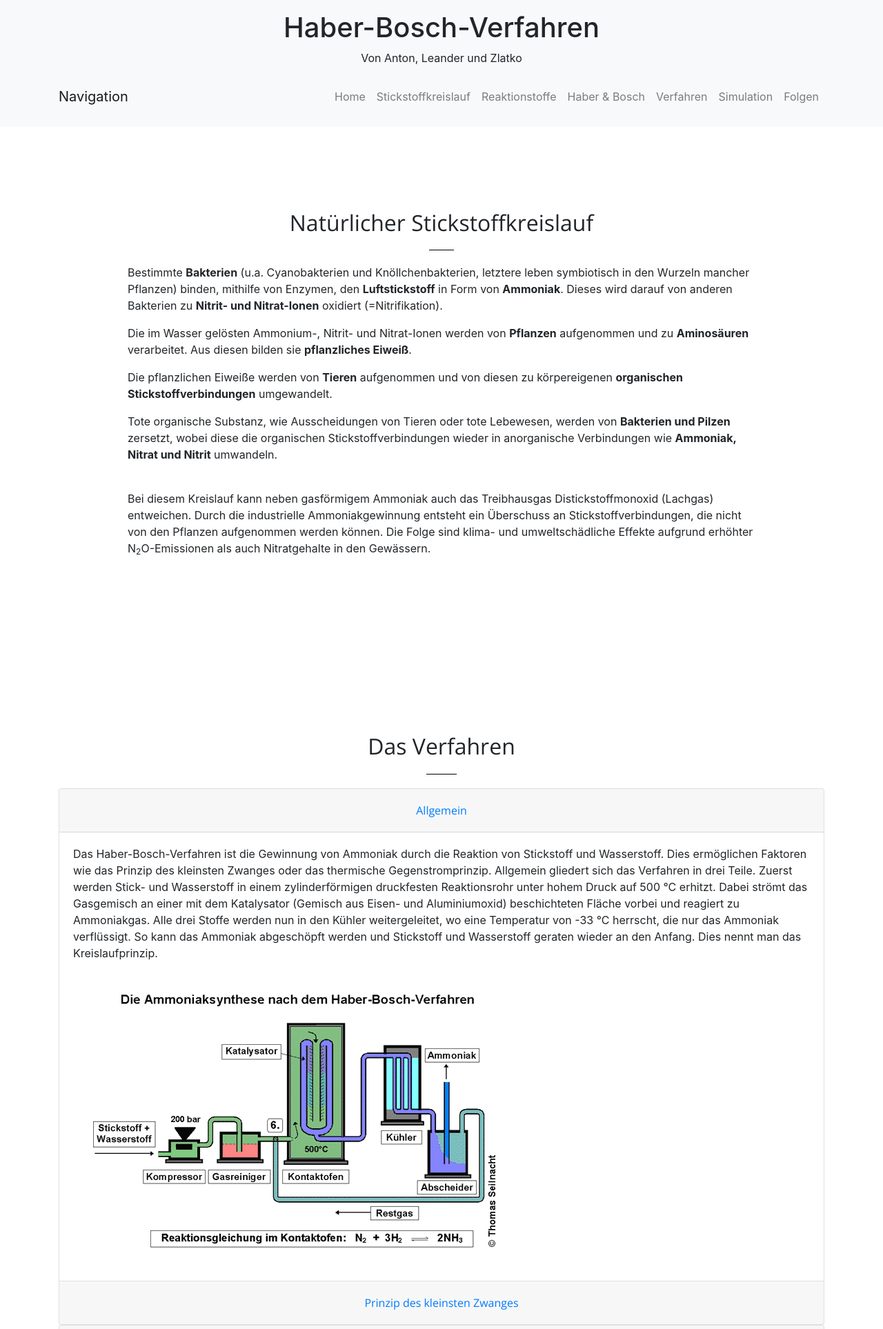
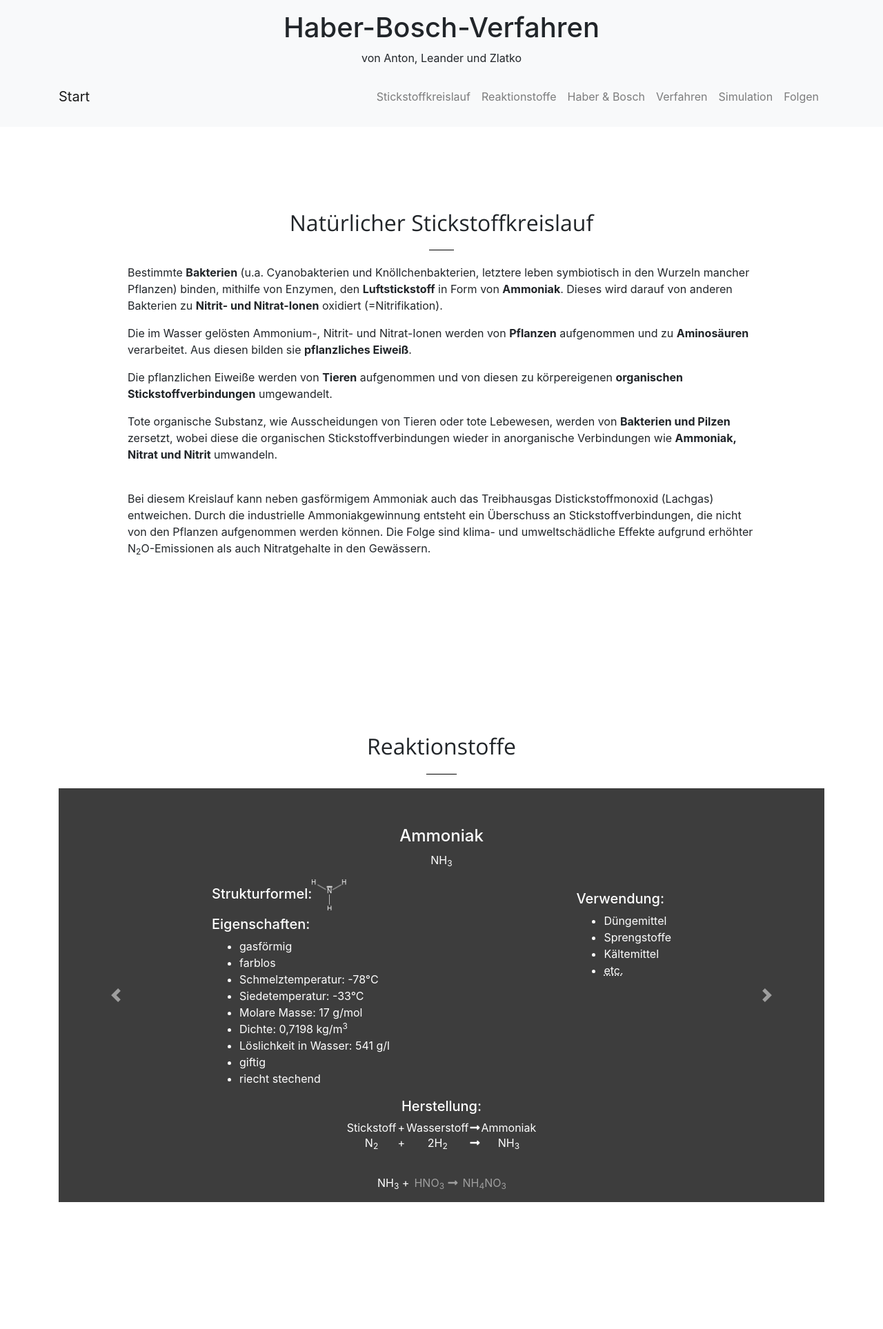
Before and after one commit to AntonderDenker/Projekt, a PHP site: page / in a window 1280 px wide. Shown: the top 1927 px of the page at 69% size. Run offline with PHP 8.4, Linux system fonts and the light colour scheme; some libraries are stand-ins or nearby versions.

Commit message:
Version 1.0
finished Navbar, updated Simulation, add PHP, add group image, optimized "footer", gramma correctur, added last part of "Folgen"

```diff
--- a/index.php
+++ b/index.php
@@ -71,16 +71,23 @@
 
         #process img {
             padding: 25px;
+
         }
 
         footer {
             width: 100%;
-            height: 250px;
+
             background-color: rgba(0, 0, 0, 0.8);
             margin-top: 100px;
-            padding: 50px 0;
+            padding: 25px;
             overflow: hidden;
             position: relative;
+        }
+
+        footer img {
+            width: 40%;
+            margin: 50px auto;
+            border-radius: 10px;
         }
         /*
         .contact-icons i {
@@ -94,10 +101,7 @@
         */
 
         .impressum {
-            position: absolute;
-            bottom: 20;
-            left: 0;
-            right: 0;
+
         }
 
         #profile img {
@@ -126,17 +130,16 @@
     <header class="p-3 bg-light" id="header">
         <div id="heading" class="text-center">
             <h1>Haber-Bosch-Verfahren</h1>
-            <p>Von Anton, Leander und Zlatko</p>
+            <p>von Anton, Leander und Zlatko</p>
         </div>
         <nav class="navbar navbar-expand-lg navbar-light bg-light" id="navbar">
             <div class="container">
-                <a class="navbar-brand" href="#heading">Navigation</a>
+                <a class="navbar-brand" href="#heading">Start</a>
                 <button class="navbar-toggler" type="button" data-toggle="collapse" data-target="#navbarNavAltMarkup" aria-controls="navbarNavAltMarkup" aria-expanded="false" aria-label="Toggle navigation">
                     <span class="navbar-toggler-icon"></span>
                 </button>
                 <div class="collapse navbar-collapse justify-content-end" id="navbarNavAltMarkup">
                     <div class="navbar-nav">
-                        <a class="nav-item nav-link" href="#">Home</a>
                         <a class="nav-item nav-link" href="#nitrogen-cycle">Stickstoffkreislauf</a>
                         <a class="nav-item nav-link" href="#characteristics" id="link-characteristics">Reaktionstoffe</a>
                         <a class="nav-item nav-link" href="#profile">Haber & Bosch</a>
@@ -174,7 +177,7 @@
         </section>
 
         <!--Reaktionsstoffe-->
-       <?php include "./items/process.html"; ?>
+       <?php include "./items/carousel.html"; ?>
 
         <!--Profile-->
         <section id="profile">
@@ -215,8 +218,8 @@
             <h2>Simulation</h2>
             <hr>
             <p class="lead text-center">Teste und interagiere mit der Reaktion des Haber-Bosch-Verfahrens</p>
-            <iframe src="https://scratch.mit.edu/projects/343946085/embed" allowtransparency="true" width="100%" height="750" frameborder="0" scrolling="no" allowfullscreen></iframe>
-            <p class="lead text-center" style="margin-top: 20;">Die Simulation befindet sich leider noch in Arbeit. <br>Bitte kommen sie später wieder.</p>
+            <iframe src="https://scratch.mit.edu/projects/343941459/embed" allowtransparency="true" width="100%" height="750" frameborder="0" scrolling="no" allowfullscreen></iframe>
+            <p class="lead text-center" style="margin-top: 20;">Die Simulation befindet sich leider noch in Arbeit.</p>
         </section>
 
         <!--Folgen-->
@@ -235,22 +238,19 @@
             <br>
             <h5>...auf die Gesundheit des Menschen</h5>
             <p>
-                @Anton Hier bitte deinen Text einfügen!
+            Ammoniak, welcher in die Atmosphäre gerät, wandelt sich in Feinstaub um. Dieser trägt erheblich zur Luftverschmutzung bei und ist Ursache für Herzkreislauf- und Atemwegserkrankungen. Zudem reduziert er Lungenfunktion und verursacht Krebs. Jedes Jahr kommt es daher zu mehr als 47.000 vorzeitigen Todesfällen durch die Feinstaubbelastung. Ebenso gefährlich ist das Nitrat aus welchem sich Nitrit bilden kann. Dieses verbindet sich mit Hämoglobin und beeinträchtigt die Sauerstoffzufuhr, was besonders für Säuglinge lebensgefährlich werden kann. Außerdem wird Nitrit von bestimmten Bakterien im Darm zu krebserregenden Nitrosaminen umgewandelt werden.
             </p>
         </section>
 
     </div>
 
-        <footer class="d-flex justify-content-center">
+        <footer class="">
             <div class="text-white text-center">
-                <div class="">
+
                     <h1 class="display-4" style="font-size: 3rem;">Diese Website ist im Zuge eines Schulprojektes entstanden
                     </h1>
-                    <p class="lead">Bei Fragen oder Anregungen können sie uns über folgende Möglichkeiten kontaktieren:</p>
-                </div>
-                <!--div class="contact-icons mt-5">
-                    <i class="far fa-envelope" id="icon-mail"></i>
-                </div-->
+
+                    <img src="./img/Group-Img.jpg">
 
                 <div class="impressum">
                     <button type="button" class="btn btn-secondary" data-toggle="modal" data-target="#impressum">
--- a/items/process.html
+++ b/items/process.html
@@ -39,7 +39,7 @@
                         des Gleichgewichts in die Richtung, in der diese Änderung verringert wird. Auf das Beispiel der Ammoniaksynthese bezogen bedeutet das folgendes:
                     </p>
                     <p>
-                        Bei der Reaktion von 1 Mol N<sub>2</sub> und 3 Mol H<sub>2</sub> zu 2 Mol NH<sub>3</sub> wird die Menge der Moleküle halbiert und damit den Druck verringert. Wenn man also einen Zwang durch Erhöhung des Druckes ausübt, wird diese
+                        Bei der Reaktion von 1 mol N<sub>2</sub> und 3 mol H<sub>2</sub> zu 2 mol NH<sub>3</sub> wird die Menge der Moleküle halbiert und damit den Druck verringert. Wenn man also einen Zwang durch Erhöhung des Druckes ausübt, wird diese
                         Änderung durch die vermehrte Reaktion zu Ammoniak ausgeglichen. Wenn man hingegen die Temperatur erhöht, verschiebt sich das Gleichgewicht auf Seite der Ausgangsstoffe, da diese Gegenreaktion endotherm ist, also Energie in Form
                         von Wärme aufnimmt. Bei geringeren Temperaturen wird dagegen mehr Ammoniak produziert. Doch ohne den Katalysator Ferrit, der erst bei hohen Temperaturen zu wirken anfängt, würde die Reaktion zu langsam ablaufen. Deshalb wird Ammoniak
                         bei 400 - 500°C produziert, das dadurch entstehende ungünstige Gleichgewicht wird durch das <a>Kreislaufprinzip<a>  kompensiert.
```
Also changed, not shown: img/Group-Img.jpeg (added), img/Group-Img.jpg (added).
